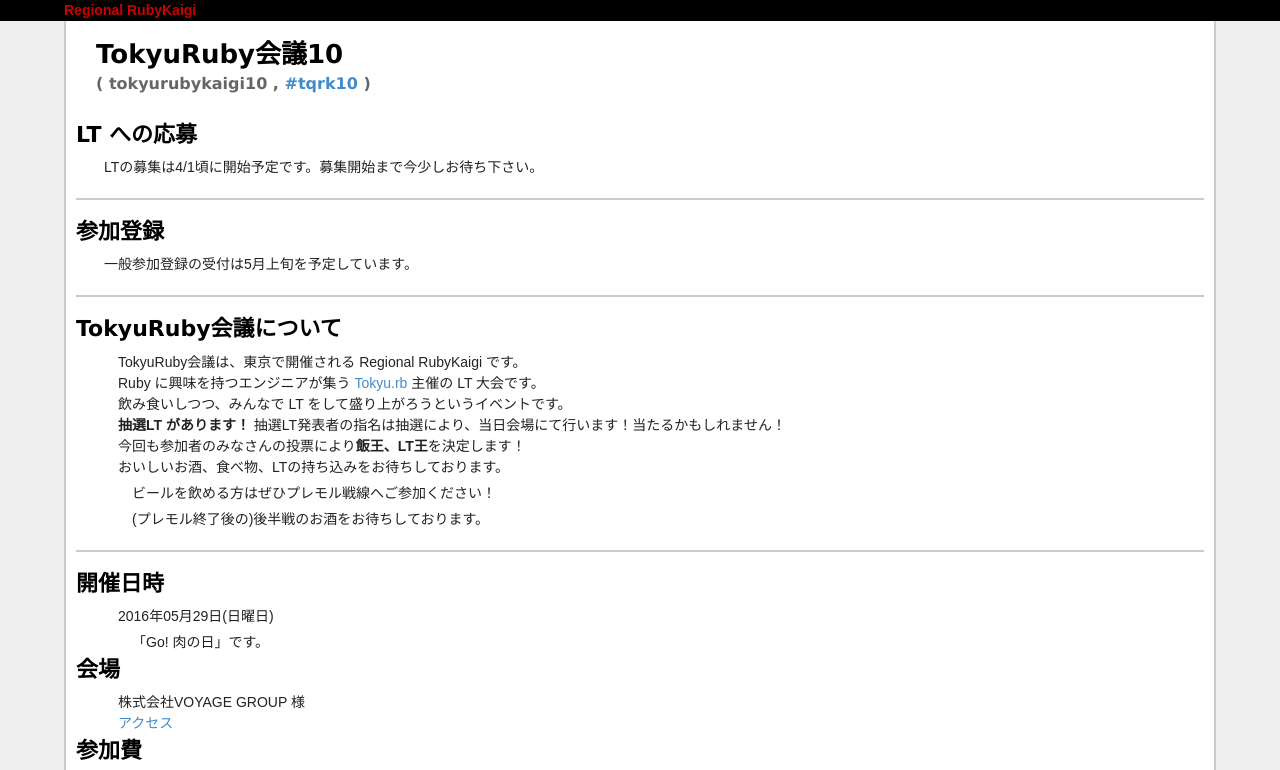
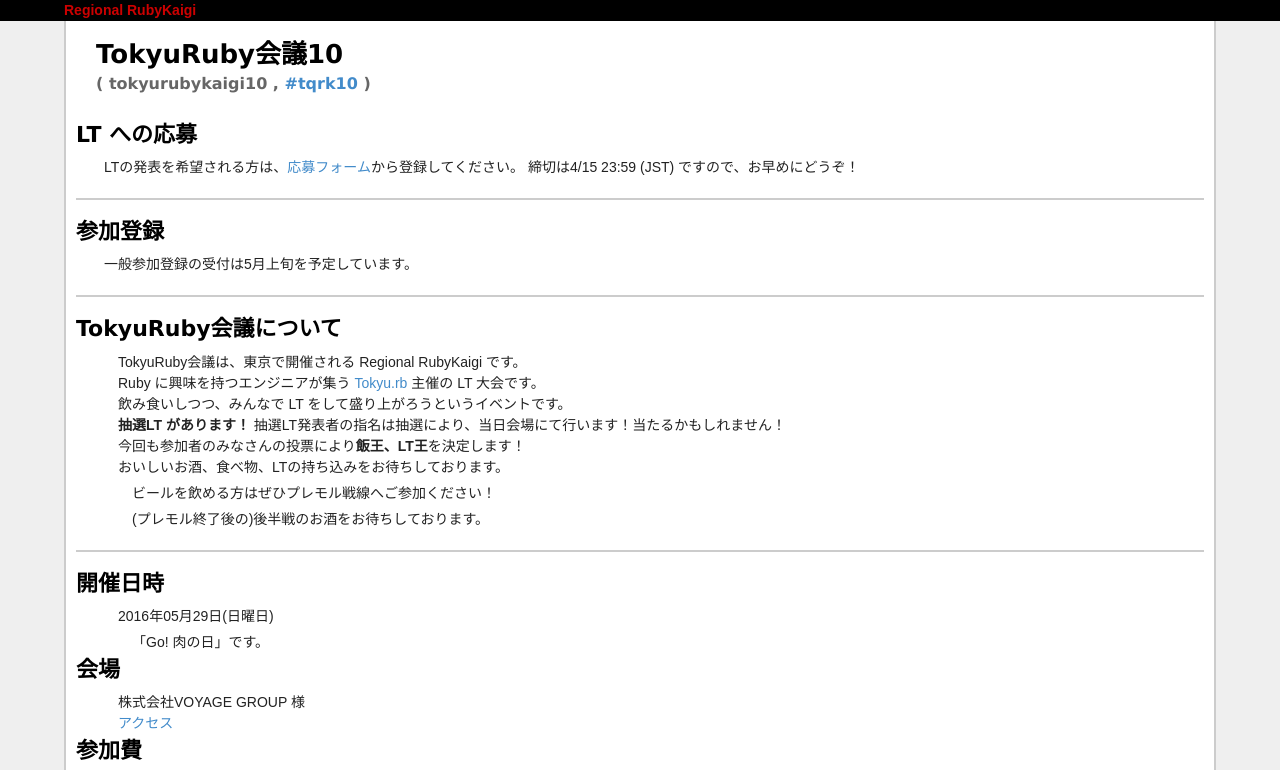
Before and after one commit to tokyurubykaigi/tokyu10, a plain HTML site: page index.html in a window 1280 px wide. Shown: the top 770 px of the page. Drawn offline with Linux system fonts and the light colour scheme.

Commit message:
Link to the registration form

```diff
--- a/index.html
+++ b/index.html
@@ -31,7 +31,8 @@
     </div>
     <h3>LT への応募</h3>
     <div class="registration_external">
-        LTの募集は4/1頃に開始予定です。募集開始まで今少しお待ち下さい。
+      LTの発表を希望される方は、<a href="http://goo.gl/forms/eqiilp0SqR">応募フォーム</a>から登録してください。
+      締切は4/15 23:59 (JST) ですので、お早めにどうぞ！
     </div>
     <hr>
     <h3>参加登録</h3>
```
